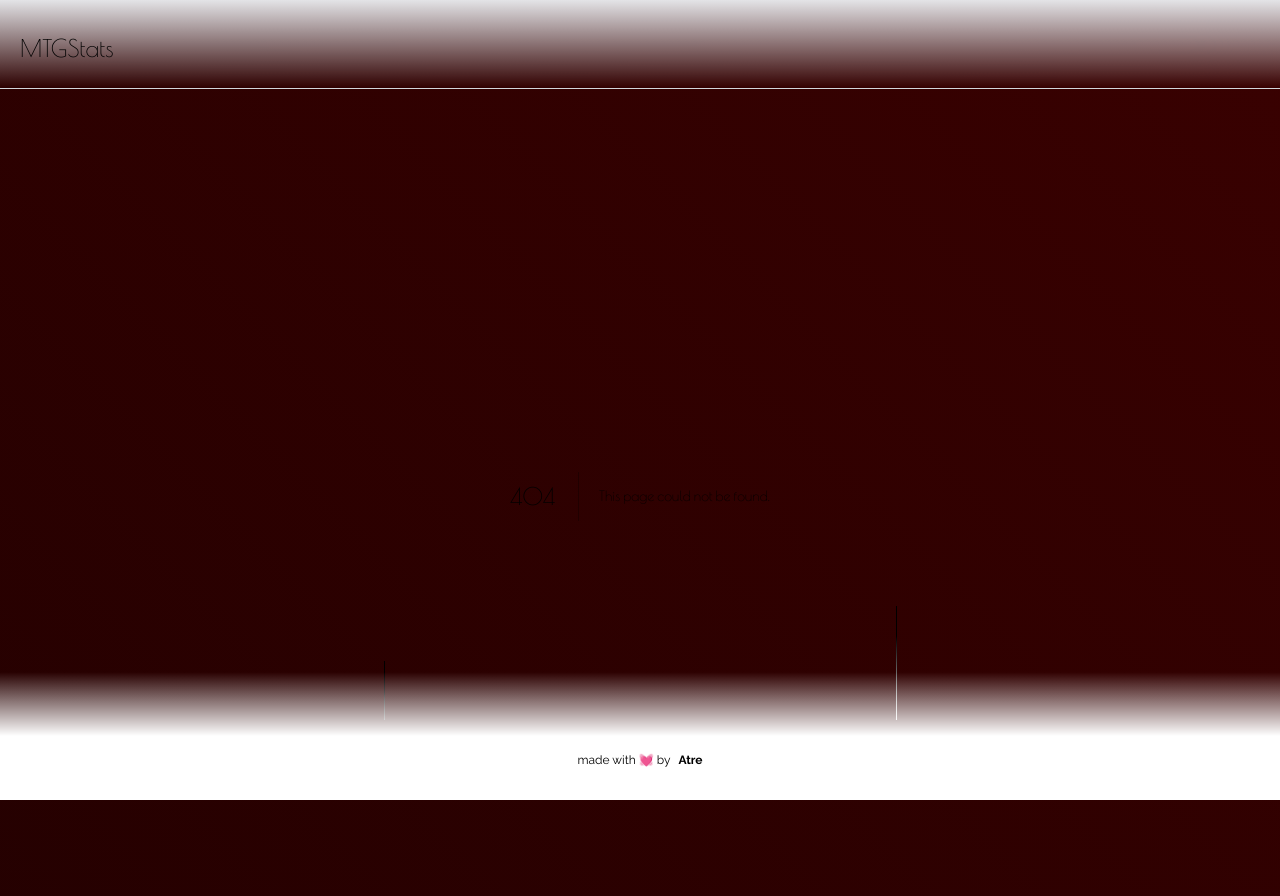
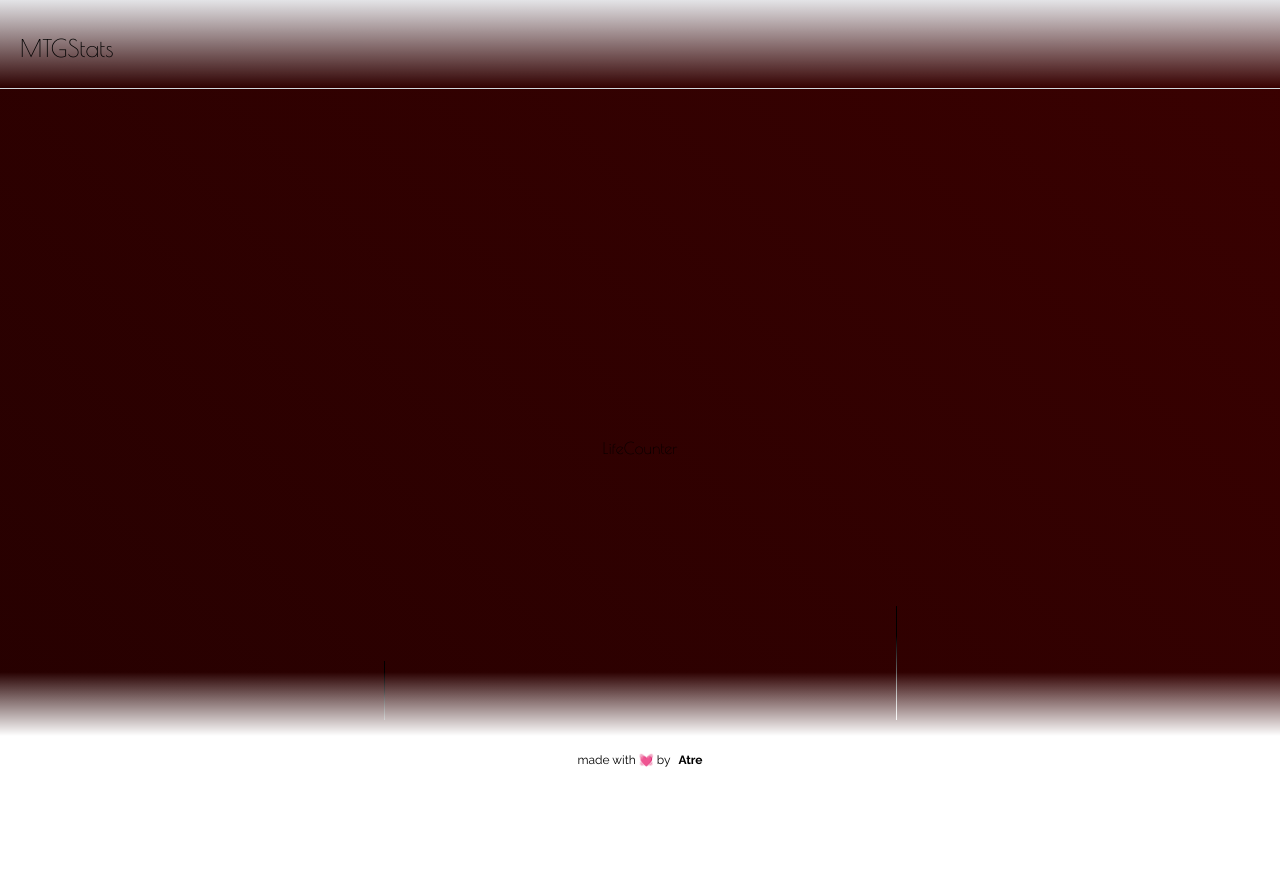
Before and after one commit to 4Tr3Yu/mtgstats, a Next.js app: page /game/lifecounter in a window 1280 px wide. Before the commit this address had no page. After the commit the page ends 800 px from the top, so only its background shows below. Built offline with nearby package versions, Linux system fonts and the light colour scheme.

Commit message:
creating new pages

```diff
--- /dev/null
+++ b/app/game/lifecounter/page.tsx
@@ -0,0 +1,7 @@
+'use client'
+import { useState } from 'react';
+export default function LifeCounter() {
+	return (
+		<h2>LifeCounter</h2>
+	)
+}
--- /dev/null
+++ b/app/game/report/page.tsx
@@ -0,0 +1,7 @@
+'use client'
+import { useState } from 'react';
+export default function Report() {
+	return (
+		<h2>Report game</h2>
+	)
+}
--- a/app/lifecounter/page.tsx
+++ /dev/null
@@ -1,5 +0,0 @@
-'use client'
-import { useState } from 'react';
-export default function lifeCounter() {
-
-}
```
